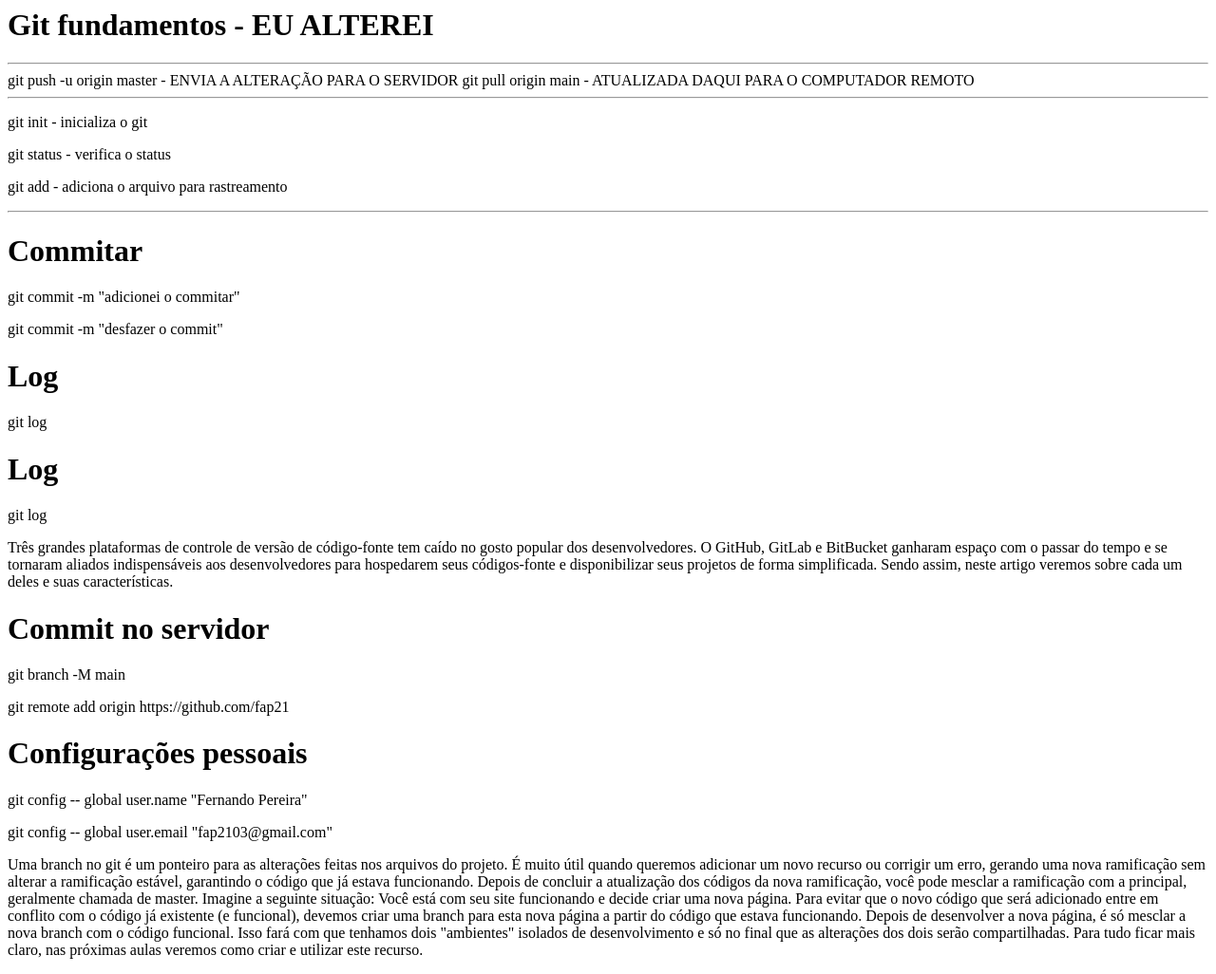
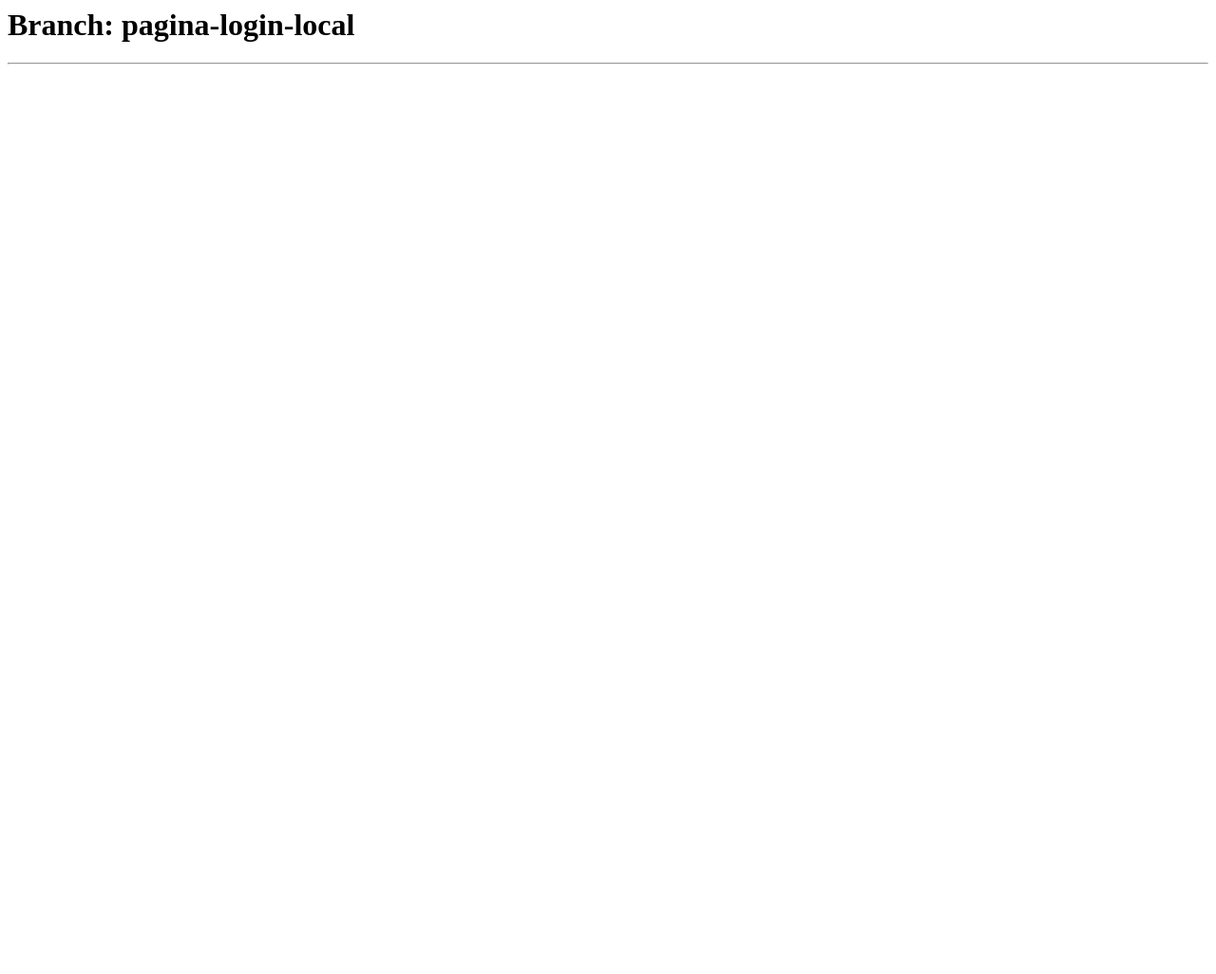
Before and after one commit to fap21/git-fundamentos, a plain HTML site: page index.html in a window 1280 px wide. Shown: the whole page at 95% size. After the commit the page ends 800 px from the top, so only its background shows below. Drawn offline with Linux system fonts and the light colour scheme.

Commit message:
é uma nova branch

```diff
--- a/index.html
+++ b/index.html
@@ -1,48 +1,2 @@
-<h1>Git fundamentos -  EU ALTEREI</h1>
+<h1>Branch: pagina-login-local</h1>
 <hr>
-git push -u origin master - ENVIA A ALTERAÇÃO PARA O SERVIDOR
-git pull origin main - ATUALIZADA DAQUI PARA O COMPUTADOR REMOTO
-<hr>
-<p>git init - inicializa o git</p>
-<p>git status - verifica o status</p>
-<p>git add - adiciona o arquivo para rastreamento</p>
-<p>
-	<!--git config --global user.name "SEU NOME"
-	    git config --global user.email "SEU EMAIL" -->
-</p>
-<hr>
-
-<h1>Commitar</h1>
-<p>git commit -m "adicionei o commitar"</p>
-<p>git commit -m "desfazer o commit"</p>
-
-<h1>Log</h1>
-<p>git log</p>
-
-<h1>Log</h1>
-<p>git log</p>
-
-
-<p>Três grandes plataformas de controle de versão de código-fonte tem caído no gosto popular dos desenvolvedores. O GitHub, GitLab e BitBucket ganharam espaço com o passar do tempo e se tornaram aliados indispensáveis aos desenvolvedores para hospedarem seus códigos-fonte e disponibilizar seus projetos de forma simplificada.
-
-Sendo assim, neste artigo veremos sobre cada um deles e suas características.
-
-</p>
-
-<h1>Commit no servidor</h1>
-<p>git branch -M main</p>
-<p>git remote add origin https://github.com/fap21</p>
-
-
-<h1>Configurações pessoais</h1>
-<p>git config -- global user.name "Fernando Pereira"</p>
-<p>git config -- global user.email "fap2103@gmail.com"</p>
-
-
-<p>Uma branch no git é um ponteiro para as alterações feitas nos arquivos do projeto. É muito útil quando queremos adicionar um novo recurso ou corrigir um erro, gerando uma nova ramificação sem alterar a ramificação estável, garantindo o código que já estava funcionando. Depois de concluir a atualização dos códigos da nova ramificação, você pode mesclar a ramificação com a principal, geralmente chamada de master.
-
-Imagine a seguinte situação: Você está com seu site funcionando e decide criar uma nova página. Para evitar que o novo código que será adicionado entre em conflito com o código já existente (e funcional), devemos criar uma branch para esta nova página a partir do código que estava funcionando.
-
-Depois de desenvolver a nova página, é só mesclar a nova branch com o código funcional. Isso fará com que tenhamos dois "ambientes" isolados de desenvolvimento e só no final que as alterações dos dois serão compartilhadas.
-
-Para tudo ficar mais claro, nas próximas aulas veremos como criar e utilizar este recurso.</p>
```
